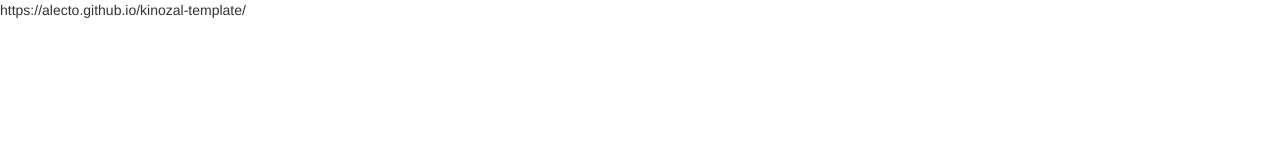
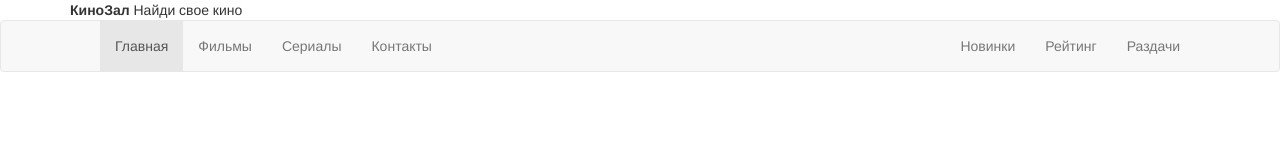
Before and after one commit to siniavskiialexandr/kinozal-temp, a website: page index.html in a window 1280 px wide. Drawn offline with Linux system fonts and the light colour scheme.

Commit message:
разметка header

```diff
--- a/index.html
+++ b/index.html
@@ -21,12 +21,49 @@
 
 <body>
 
+<header class="header container-fluid">
+  <div class="header-logo row">
+    <div class="container">
+      <strong class="header-logo__title">КиноЗал</strong>
+      <span class="header-logo__description">Найди свое кино</span>
+    </div>
+  </div>
 
+  <div class="header-menu row">
+<!--    TODO: navbar    -->
 
+    <nav class="navbar navbar-default">
+      <div class="container">
+        <div class="container-fluid">
+          <div class="navbar-header">
+            <button type="button" class="navbar-toggle collapsed" data-toggle="collapse" data-target="#navbar-top" aria-expanded="false">
+              <span class="sr-only">Toggle navigation</span>
+              <span class="icon-bar"></span>
+              <span class="icon-bar"></span>
+              <span class="icon-bar"></span>
+            </button>
+          </div>
 
+          <div class="collapse navbar-collapse" id="navbar-top">
+            <ul class="nav navbar-nav">
+              <li class="active"><a href="index.html">Главная</a></li>
+              <li><a href="page.html">Фильмы</a></li>
+              <li><a href="#">Сериалы</a></li>
+              <li><a href="#">Контакты</a></li>
+            </ul>
+            <ul class="nav navbar-nav navbar-right">
+              <li><a href="#">Новинки</a></li>
+              <li><a href="#">Рейтинг</a></li>
+              <li><a href="#">Раздачи</a></li>
+            </ul>
+          </div>
+        </div>
 
+      </div>
+    </nav>
 
-https://alecto.github.io/kinozal-template/
+  </div>
+</header>
 
 <script src="libs/jquery/dist/jquery.min.js"></script>
 <script src="libs/bootstrap/dist/js/bootstrap.min.js"></script>
```
